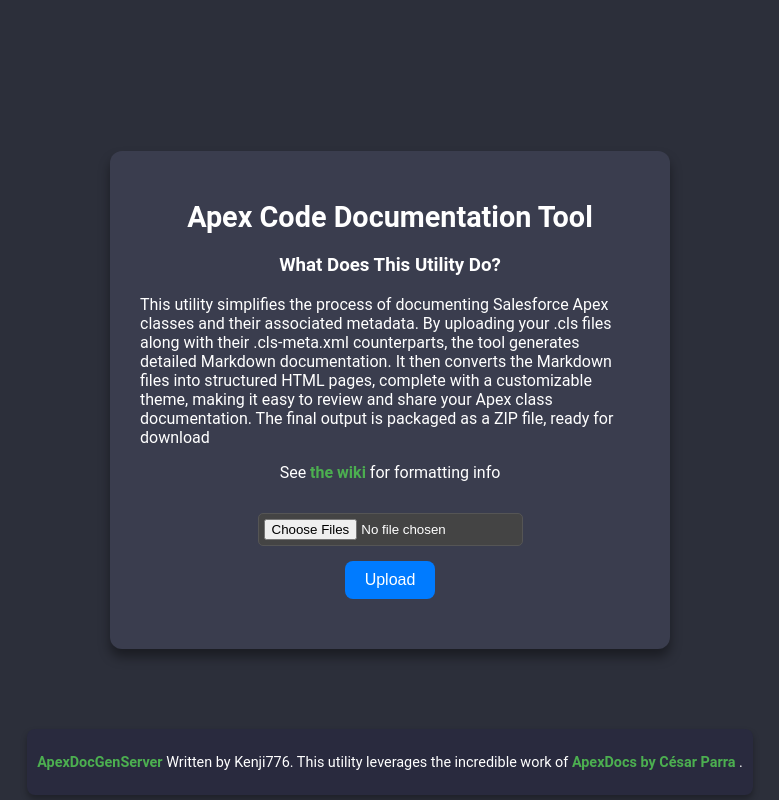
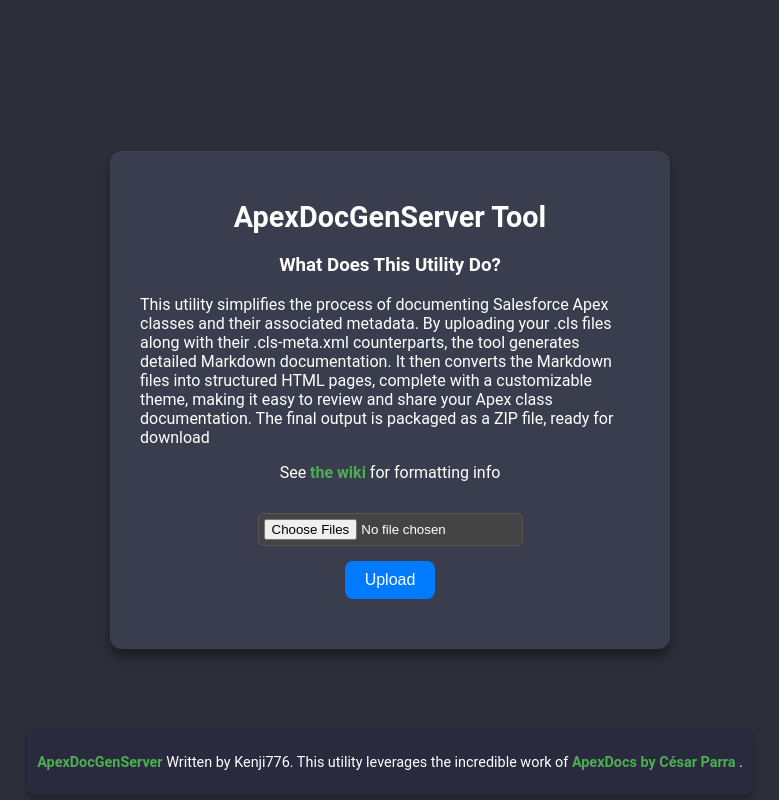
Before and after one commit to Kenji776/ApexDocGenServer, a website: page public/index.html in a window 1280 px wide. Shown: the whole page, without its empty margins (250-1029 px from the left). Drawn offline with Linux system fonts and the light colour scheme.

Commit message:
title change

```diff
--- a/public/index.html
+++ b/public/index.html
@@ -3,7 +3,7 @@
 <head>
     <meta charset="UTF-8">
     <meta name="viewport" content="width=device-width, initial-scale=1.0">
-    <title>Apex File Uploader</title>
+    <title>ApexDocGenServer</title>
     <style>
         body {
             background-color: #2c2f3a;
@@ -122,7 +122,7 @@
 </head>
 <body>
     <div class="uploader">
-        <h1>Apex Code Documentation Tool</h1>
+        <h1>ApexDocGenServer Tool</h1>
 
         <h3>What Does This Utility Do?</h3>
         <p style="text-align:left">
```
